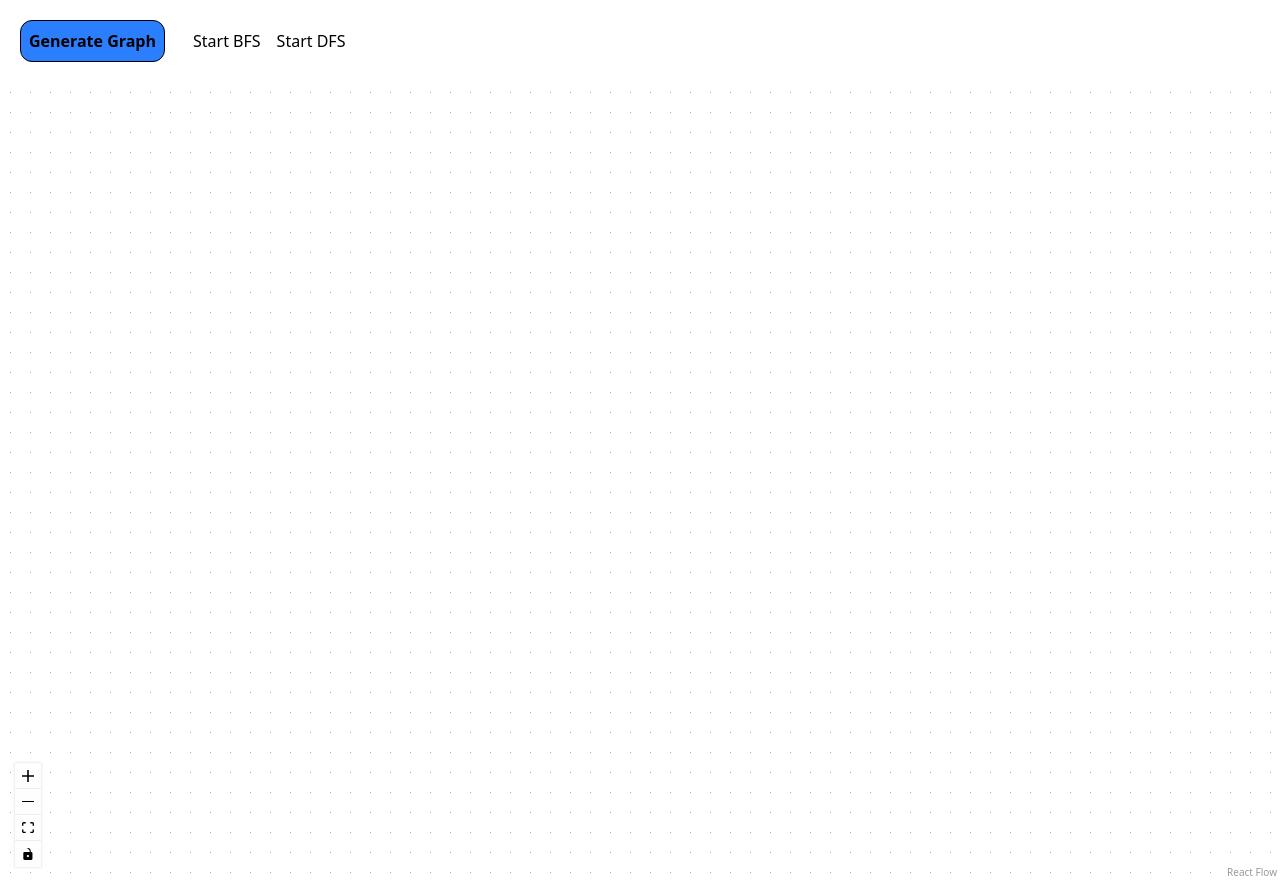
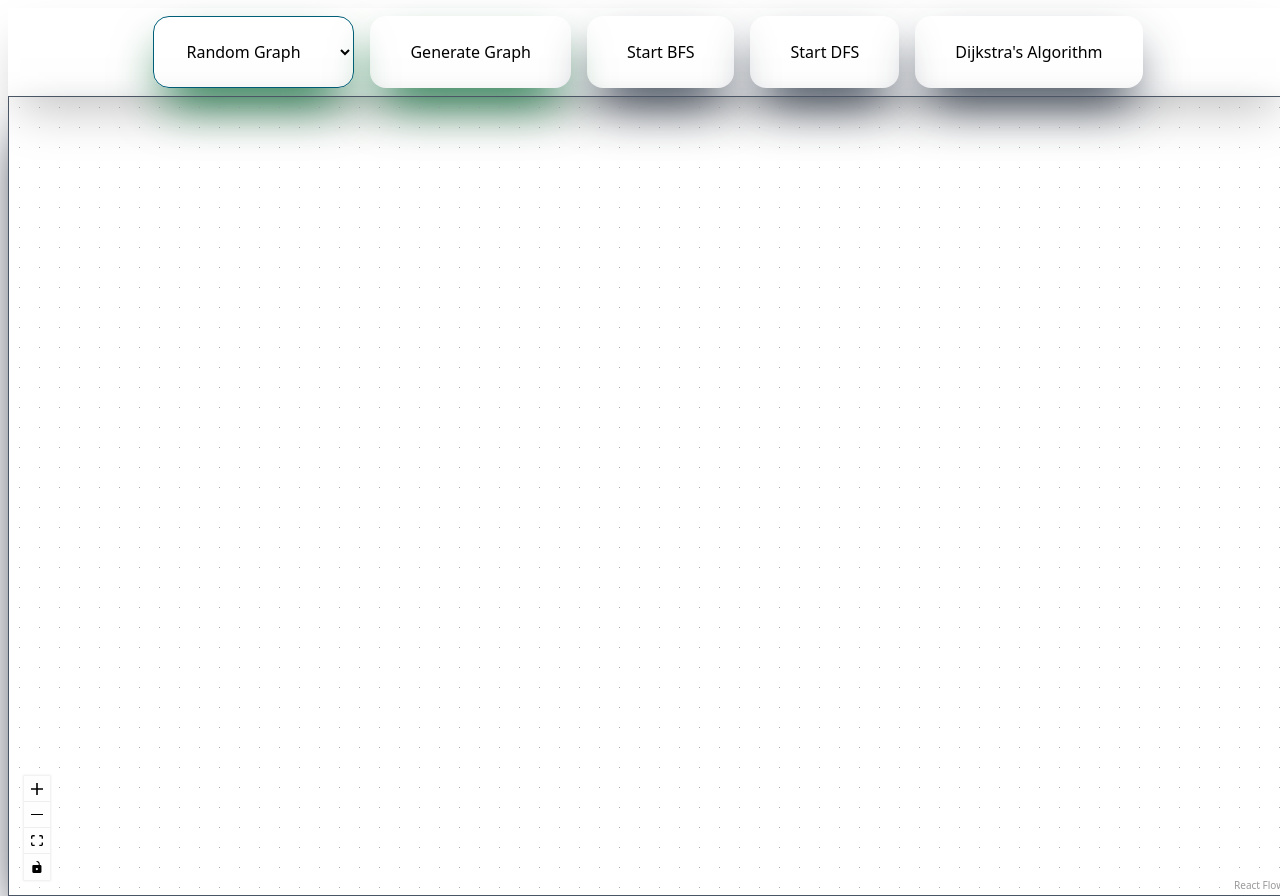
Before and after one commit to emza-pharaoh/AlgoVisual, a React (Vite) app: page / in a window 1280 px wide. Built offline with nearby package versions, Linux system fonts and the light colour scheme.

Commit message:
Dijkstra, weighted Graphs and some UI tweaks

```diff
--- a/src/App.jsx
+++ b/src/App.jsx
@@ -3,18 +3,18 @@ import { ReactFlow, Background, Controls,  ReactFlowProvider, applyEdgeChanges,
 import '@xyflow/react/dist/style.css';
 
 
-//Depth First Search Implementation
+//Depth First Search Implementation - FUNCTIONAL✅
 function dfs(nodes, edges, startId){
   const visited = new Set();
   const steps = [];
-  const adj = [];
+  const neighborList = [];
 
   edges.forEach(edge => {
-    adj[edge.source] ??= [];
-    adj[edge.target] ??= [];
+    neighborList[edge.source] ??= [];
+    neighborList[edge.target] ??= [];
 
-    adj[edge.source].push(edge.target);
-    adj[edge.target].push(edge.source);
+    neighborList[edge.source].push(edge.target);
+    neighborList[edge.target].push(edge.source);
   })
 
 
@@ -29,7 +29,7 @@ function dfs(nodes, edges, startId){
       id: node,
     });
 
-    for(const neighbor of adj[node] || []){
+    for(const neighbor of neighborList[node] || []){
       if(!visited.has(neighbor)){
         steps.push({
           type: 'visit-edge',
@@ -47,22 +47,22 @@ function dfs(nodes, edges, startId){
   dfsVisit(startId);
   return  steps;
 }
- //Breathd First Search Implementation
+ //Breathd First Search Implementation - FUNCTIONAL✅
 function bfs(nodes, edges, startId){
 
   //This funcion runs BFS, but instead of just visiting nodes, it records every step so you can animate it later.
   const visited = new Set();    //keep track of visited nodes
   const steps = [];             //Animate steps
-  const adj = {};
+  const neighborList = {};
 
 
-  //build adjeacency list
+  //build neighborListeacency list
   edges.forEach(edge => {
-    adj[edge.source] ??= [];
-    adj[edge.target] ??= [];
+    neighborList[edge.source] ??= [];
+    neighborList[edge.target] ??= [];
 
-    adj[edge.source].push(edge.target);
-    adj[edge.target].push(edge.source);
+    neighborList[edge.source].push(edge.target);
+    neighborList[edge.target].push(edge.source);
   })
 
   const queue = [startId]
@@ -79,7 +79,7 @@ function bfs(nodes, edges, startId){
     })
 
     //visit neighbors
-    const neighbors =  adj[current]?.slice() || []
+    const neighbors =  neighborList[current]?.slice() || []
     for (const neighbor of neighbors){
       if(!visited.has(neighbor)){
         visited.add(neighbor);
@@ -104,6 +104,79 @@ function bfs(nodes, edges, startId){
   }
   return steps
 }
+
+//dijkstras Algorithm Implementation
+function Dijkstra(nodes, edges, startId){
+  const steps = [];
+  const neighborList = buildNeighborList(edges);
+  const dist = {};
+  const visited = new Set();
+
+
+  nodes.forEach( node => {
+    dist[node.id] = Infinity
+  })
+  dist[startId] = 0;
+
+
+  //Build a list of neighbor relationships
+  edges.forEach( edge => {
+    const w = edge.data?.weight ?? 1;
+
+    neighborList[edge.source] ??= []
+    neighborList[edge.target] ??= []
+
+    neighborList[edge.source].push({ node: edge.target, weight: w})
+    neighborList[edge.target].push({ node: edge.source, weight: w})
+  });
+
+  //Priority Queue
+  const pq = [{ node: startId, dist: 0}];
+
+  while (pq.length){
+
+    pq.sort( (a, b) => a.dist - b.dist) //Sorting to simulate a min-heap                                     //
+    const { node: current } = pq.shift() //popping the first element off the sorted array
+
+    if (visited.has(current)) continue;
+    visited.add(current);
+
+    //record visited node
+    steps.push({
+      type: 'visit-node',
+      id: current,
+      dist: dist[current],
+    });
+
+    for (const { node: neighbor, weight } of neighborList[current] || []){
+    if (visited.has(neighbor)) continue;
+
+    const newDist = dist[current] + weight
+
+    if(newDist < dist[neighbor]){
+      dist[neighbor] = newDist;
+
+      //record edge relaxation
+      steps.push({
+        type: 'relax-edge',
+        from: current,
+        to: neighbor,
+        weight,
+        newDist,
+      });
+
+      pq.push({ node: neighbor, dist: newDist })
+    }
+  }
+  }
+
+
+
+  return steps
+}
+
+// ==================ANIMATION==============//
+
 //animated Breadth First Search
 function animateBFS(steps, setNodes, setEdges){
   steps.forEach((step, index) => {
@@ -140,6 +213,9 @@ function animateBFS(steps, setNodes, setEdges){
     }, index* 500); //controls animation speed
   })
 }
+
+
+// ==================Graog==ph Type Generators=====//
 // Binary Tree Generator
 function binaryGen(maxDepth = 2, maxChildren = 2){
   const nodes = [];
@@ -164,6 +240,7 @@ function binaryGen(maxDepth = 2, maxChildren = 2){
         id: `e${parentId}-${id}`,
         source: parentId,
         target: id,
+        data: { weight: Math.floor(Math.random() * 9) + 1}
       })
     }
 
@@ -203,6 +280,7 @@ function binaryGen(maxDepth = 2, maxChildren = 2){
   console.log(nodes, edges)
   return {nodes, edges}
 }
+// Random Tree Generator
 function graphGen(nodeCount = 6) {
 
     const nodes = []
@@ -250,6 +328,72 @@ function graphGen(nodeCount = 6) {
 
 }
 
+//Wieghted Graph Generator
+function weightedGraphGen(nodeCount = 6, extraEdgeChance = 0.4){
+ const nodes = [];
+ const edges = [];
+
+  for (let i = 0; i < nodeCount; i++){
+    nodes.push({
+      id: String(i),
+      position: {
+        x: Math.random() * 400,
+        y: Math.random() * 400
+    },
+      data: {label: `Node ${i}`,
+
+    }
+    })
+  }
+
+  for (let i = 0; i < nodeCount - 1; i++){
+    const weight = Math.floor(Math.random() * 9) + 1;
+
+    edges.push({
+      id: `e${i}-${i + 1}`,
+      source: String(i),
+      target: String(i + 1),
+      data: { weight },
+      style: { stroke: '#64748b' },
+    })
+  }
+
+  // 2️⃣ ADD RANDOM EXTRA EDGES
+  for (let i = 0; i < nodeCount; i++) {
+    for (let j = i + 2; j < nodeCount; j++) {
+      if (Math.random() < extraEdgeChance) {
+        const weight = Math.floor(Math.random() * 9) + 1;
+
+        edges.push({
+          id: `e${i}-${j}`,
+          source: String(i),
+          target: String(j),
+          data: { weight },
+          label: String(weight),
+          style: { stroke: '#64748b' },
+        });
+      }
+    }
+  }
+
+  return { nodes, edges }
+
+}
+
+//Neighborlist builder for Dijsktras Algorithm
+function buildNeighborList(edges){
+  const neighborList = {}
+
+  for (const {source, target, weight} of edges){
+    if(!neighborList[source])  neighborList[source] = []
+    if(!neighborList[target]) neighborList[target] = []
+
+    neighborList[source].push({ node: target, weight })
+    neighborList[target].push({ node: source, weight})
+  }
+
+  return neighborList
+}
 
 
 
@@ -269,22 +413,62 @@ const onEdgesChange = useCallback(
 
   const [edges, setEdges] = useState([]);
   const [nodes, setNodes] = useState([]);
+  const [algorithm, setAlgorithm] = useState([]);
+  const [graphType, setGraphType] = useState('random');
+
   return (
 
 
-     <div style={{ height: '100vh', width: '100vw' }} className='container'>
+     <div style={{ height: '100vh', width: '100vw' }} className='m-2 my-2'>
 
-       <button
-       type='button'
-       onClick={() => {
-        const {nodes, edges } = binaryGen();
-        // Update state
-        setNodes(nodes)
-        setEdges(edges)
-       }}
-       className='font-bold border border-1 p-2 rounded-xl bg-blue-500 m-5'>
+
+
+
+
+
+       <ReactFlowProvider>
+
+        <div className="flex flex-row justify-center shadow shadow-2xl relative h-100vh w-100vw absolute pointer-events-auto"
+
+        >
+
+        <select value={graphType} onChange={(e) => setGraphType(e.target.value)}
+      className='m-2 shadow shadow-2xl animate hover:animate-bounce hover hover:duration-300 border border-cyan-800 shadow-green-800 py-5 px-7 rounded-2xl'
+        >
+        <option value="random">Random Graph</option>
+        <option value="binary">Binary Graph</option>
+        <option value="weighted">Weighted Graph</option>
+
+      </select>
+
+
+         <button type='button'
+
+         onClick={() => {
+        let result;
+
+        if(graphType === 'random'){
+          result = graphGen()
+        }
+        if(graphType === 'binary'){
+          result = binaryGen()
+        }
+        if(graphType === 'weighted'){
+          result = weightedGraphGen()
+        }
+        if (!result) return;+
+
+
+        setNodes(result.nodes);
+        setEdges(result.edges);
+
+
+      }}
+      className='m-2 shadow shadow-2xl animate hover:animate-bounce hover hover:duration-300 shadow-green-800 py-5 px-10 rounded-2xl'
+>
         Generate Graph
-      </button>
+        </button>
+
 
       <button
         type="button"
@@ -296,7 +480,7 @@ const onEdgesChange = useCallback(
           // Animate traversal
           animateBFS(steps, setNodes, setEdges);
          }}
-         className='m-2'
+         className='m-2 shadow shadow-2xl shadow-gray-800 py-5 px-10 rounded-2xl'
       >
            Start BFS
       </button>
@@ -311,22 +495,41 @@ const onEdgesChange = useCallback(
           // Animate traversal
           animateBFS(steps, setNodes, setEdges);
          }}
-         className='m-2'
+         className='m-2 shadow shadow-2xl shadow-gray-800 py-6 px-10 rounded-2xl'
       >
            Start DFS
       </button>
 
-       <ReactFlowProvider>
+      <button
+        type="button"
+        onClick={() => {
+          // Generate BFS steps from current graph
+          const steps = Dijkstra(nodes, edges, nodes[0].id);
+          console.log(steps)
+
+          // Animate traversal
+          animateBFS(steps, setNodes, setEdges);
+         }}
+        className='m-2 shadow shadow-2xl shadow-gray-800 py-5 px-10 rounded-2xl'
+
+      >
+          Dijkstra's Algorithm
+      </button>
+
+
+    </div>
         <ReactFlow
         nodes={nodes}
         edges={edges}
         onNodesChange={onNodesChange}
         onEdgesChange={onEdgesChange}
         onConnect={onConnect}
-        className='conatiner'
+        className='border border-gray-600 shadow shadow-2xl shadow-gray-900 z-1'
         fitView>
             <Background />
           <Controls />
+
+
       </ReactFlow>
 
        </ReactFlowProvider>
```
